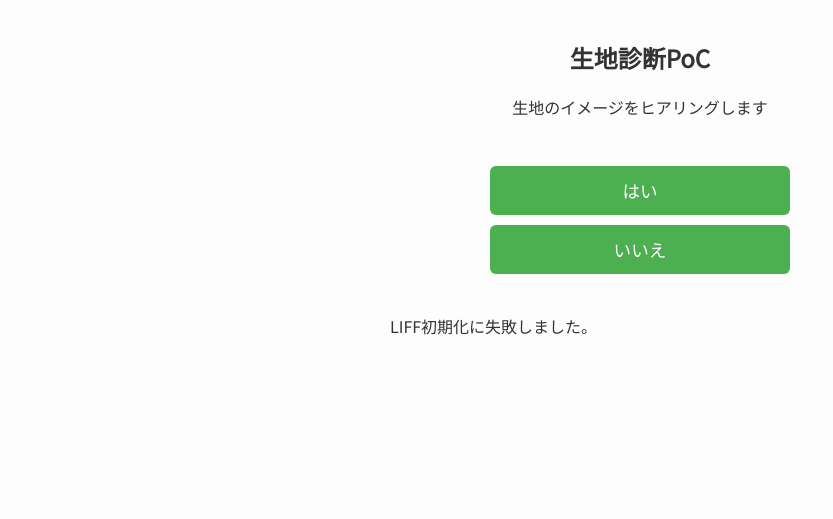
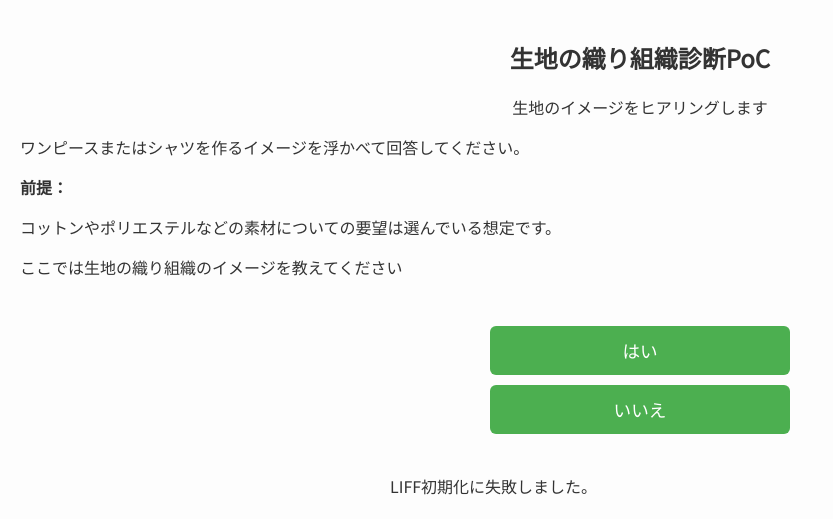
Before and after one commit to qualia-tailoring/fabric-poc, a Flask app: page / in a window 1280 px wide. Shown: the top 519 px of the page, without its empty margins (0-833 px from the left). Run offline with Flask 3, Linux system fonts and the light colour scheme; some libraries are stand-ins or nearby versions.

Commit message:
Update index.html

```diff
--- a/templates/index.html
+++ b/templates/index.html
@@ -56,8 +56,12 @@
   </style>
 </head>
 <body>
-  <h2>生地診断PoC</h2>
+  <h2>生地の織り組織診断PoC</h2>
   <p style="text-align:center;">生地のイメージをヒアリングします</p>
+  <p>ワンピースまたはシャツを作るイメージを浮かべて回答してください。</p>
+  <p><B>前提：</B></p>
+  <p>コットンやポリエステルなどの素材についての要望は選んでいる想定です。</p>
+  <p>ここでは生地の織り組織のイメージを教えてください</p>
 
   <div id="quiz">
     <p id="question"></p>
```
